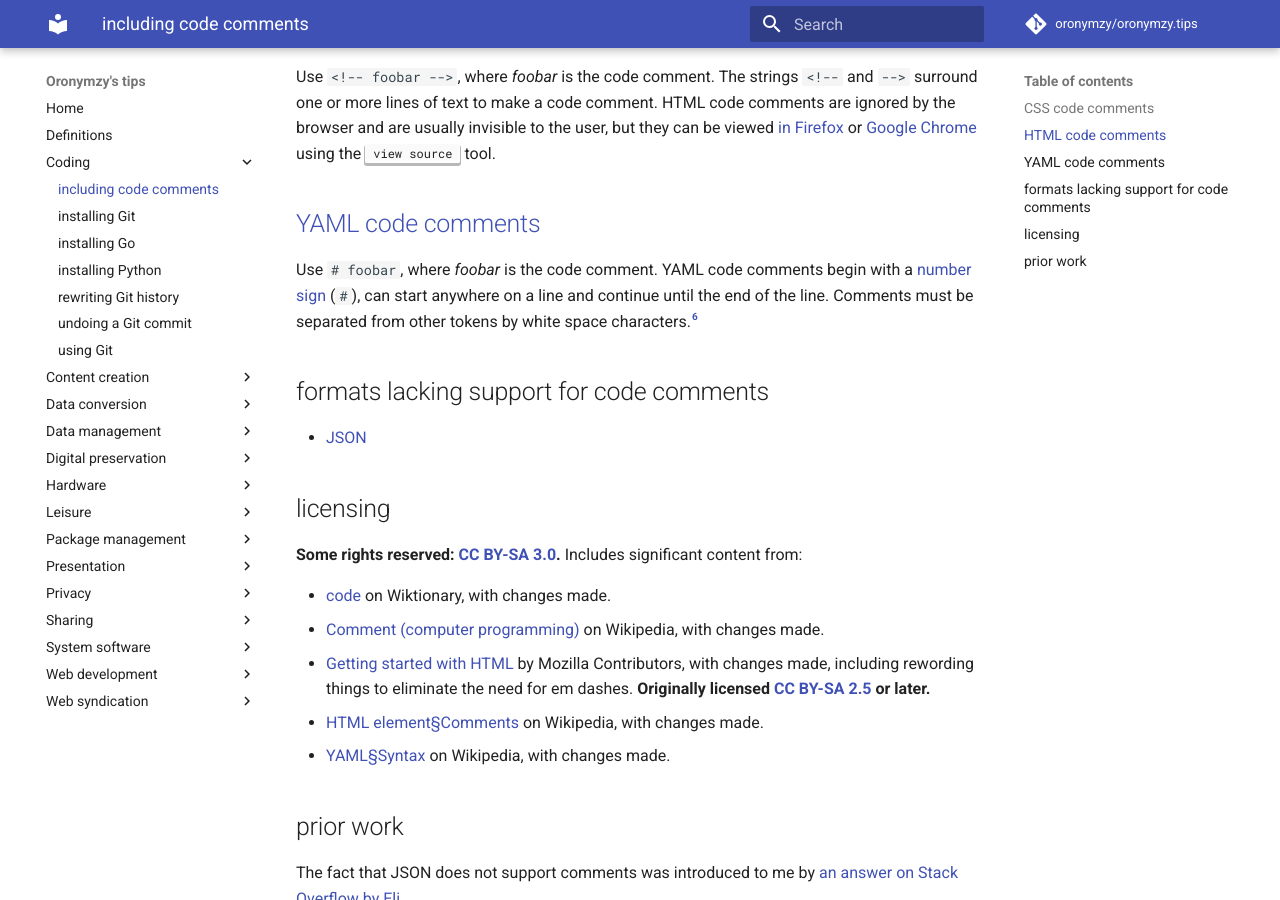
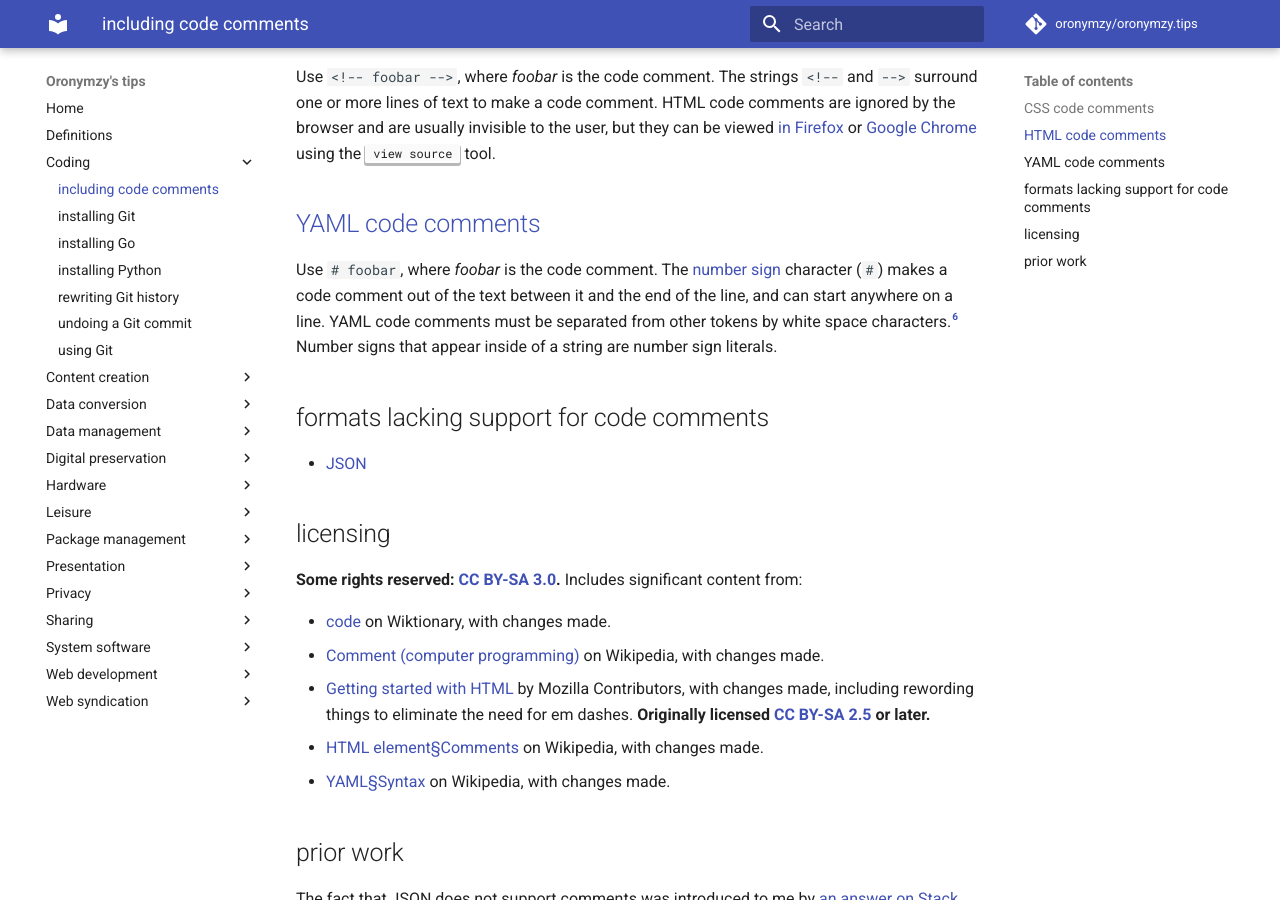
Before and after one commit to oronymzy/tips, an MkDocs documentation site: the page built from docs/incdcmt.md, in a window 1280 px wide and 900 px high, scrolled down 484 px. Built offline with MkDocs 1.6.1 and Material for MkDocs 9.7.7, drawn with Linux system fonts in a browser that asks for light colours; comment, search, counter and statistics services are not loaded.

Commit message:
Reword and expand information under 'YAML code comments'

```diff
--- a/docs/incdcmt.md
+++ b/docs/incdcmt.md
@@ -23,7 +23,7 @@ Use `/* foobar */`, where *foobar* is the code comment. The strings `/*` and `*/
 Use `<!-- foobar -->`, where *foobar* is the code comment. The strings `<!--` and `-->` surround one or more lines of text to make a code comment. HTML code comments are ignored by the browser and are usually invisible to the user, but they can be viewed [in Firefox](https://developer.mozilla.org/en-US/docs/Tools/View_source) or [Google Chrome](https://support.google.com/surveys/answer/6172725?hl=en) using the ++"view source"++ tool.
 
 ## [YAML code comments]
-Use `# foobar`, where *foobar* is the code comment. YAML code comments begin with a [number sign](https://en.wikipedia.org/wiki/Number_sign) (`#`), can start anywhere on a line and continue until the end of the line. Comments must be separated from other tokens by white space characters.[^incdcmt6]
+Use `# foobar`, where *foobar* is the code comment. The [number sign](https://en.wikipedia.org/wiki/Number_sign) character (`#`) makes a code comment out of the text between it and the end of the line, and can start anywhere on a line. YAML code comments must be separated from other tokens by white space characters.[^incdcmt6] Number signs that appear inside of a string are number sign literals.
 
 ## formats lacking support for code comments
 
```
